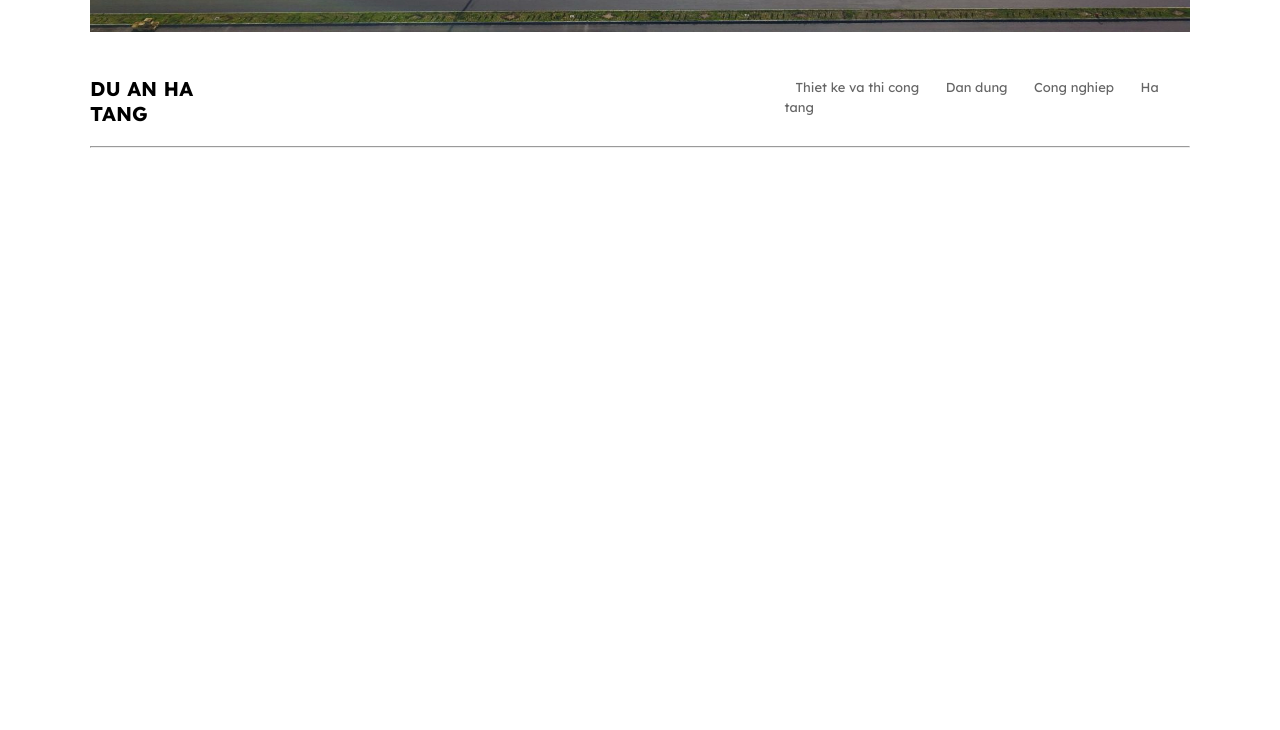
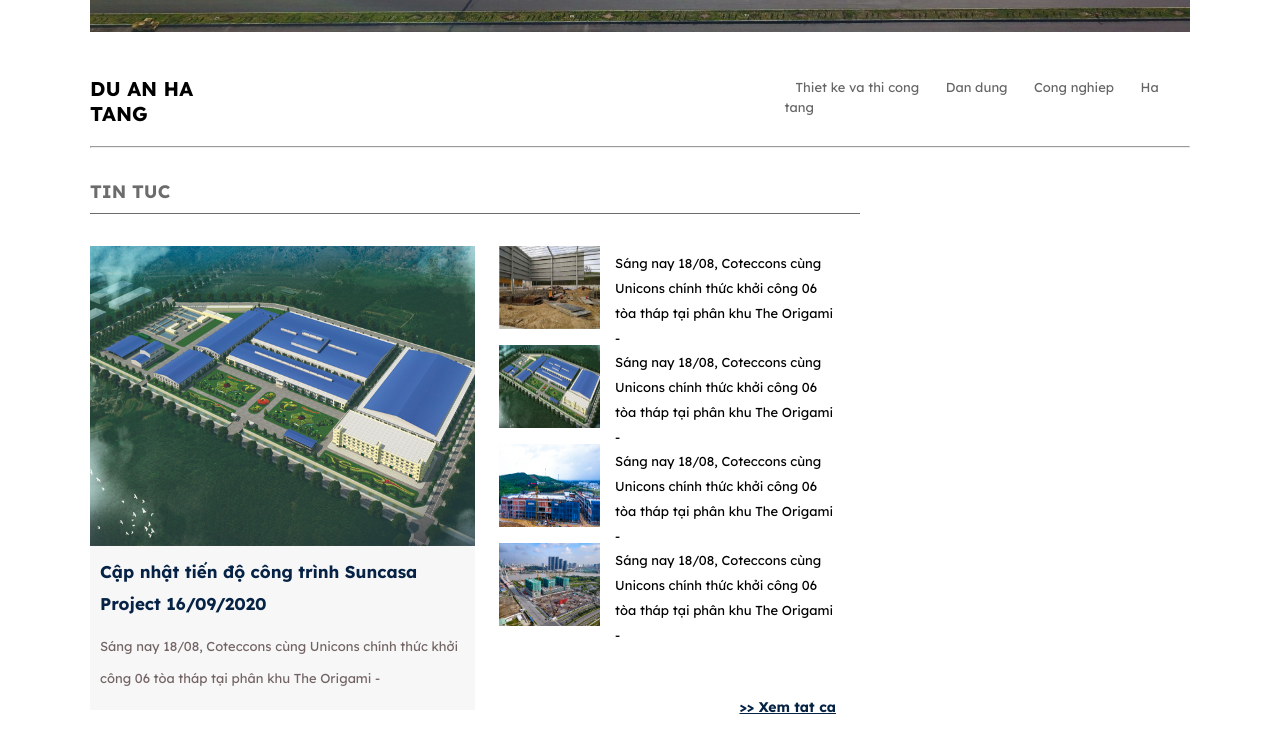
Before and after one commit to HongChi2208/HongChi2208.github.io, a plain HTML site: page index.html in a window 1280 px wide. Shown: the part 604-1334 px from the top of the page. Before the commit the page ends 800 px from the top, so only its background shows below. Drawn offline with Linux system fonts and the light colour scheme.

Commit message:
second 4/4/2021

```diff
--- a/index.html
+++ b/index.html
@@ -13,7 +13,7 @@
     <div class="row">
         <div class="header__left">
             <div class="header__logo">
-                <a href="#">
+                <a href="#" class="header__link">
                     <img src="./image/goldenlotuscons.png" alt="">
                 </a>
             </div>
@@ -86,6 +86,82 @@
     <hr>
 </div>
 <!-- end project -->
+<!--start new  -->
+<div class="main">
+    <div class="main__left">
+        <div class="new__title">
+            <h1>Tin tuc</h1>
+        </div>
+        <div class="new">
+
+            <div class="new__left">
+                <a href="#" class="new__top_left">
+                    <div class="new__left__img">
+                        <img src="./image/img-1.jpg" alt="">
+                    </div>
+                    <div class="new__left__text">
+                        <h2>Cập nhật tiến độ công trình Suncasa Project 16/09/2020</h2>
+                        <p>Sáng nay 18/08, Coteccons cùng Unicons chính thức khởi công 06 tòa tháp
+                            tại phân khu The Origami -</p>
+                    </div>
+                </a>
+
+            </div>
+            <div class="new__right">
+                <ul>
+                    <li>
+                        <a href="#" class="new__right__list">
+                            <div class="new__right__img">
+                                <img src="./image/thumnail.jpg" alt="">
+                            </div>
+                            <div class="new__right__text">
+                                <p>Sáng nay 18/08, Coteccons cùng Unicons chính thức khởi công
+                                    06 tòa tháp tại phân khu The Origami -</p>
+                            </div>
+                        </a>
+                    </li>
+                    <li>
+                        <a href="#" class="new__right__list">
+                            <div class="new__right__img">
+                                <img src="./image/770x400-4.jpg" alt="">
+                            </div>
+                            <div class="new__right__text">
+                                <p>Sáng nay 18/08, Coteccons cùng Unicons chính thức khởi công
+                                    06 tòa tháp tại phân khu The Origami -</p>
+                            </div>
+                        </a>
+                    </li>
+                    <li>
+                        <a href="#" class="new__right__list">
+                            <div class="new__right__img">
+                                <img src="./image/770x400-1.jpg" alt="">
+                            </div>
+                            <div class="new__right__text">
+                                <p>Sáng nay 18/08, Coteccons cùng Unicons chính thức khởi công
+                                    06 tòa tháp tại phân khu The Origami -</p>
+                            </div>
+                        </a>
+                    </li>
+                    <li>
+                        <a href="#" class="new__right__list">
+                            <div class="new__right__img">
+                                <img src="./image/DJI_0100.jpg" alt="">
+                            </div>
+                            <div class="new__right__text">
+                                <p>Sáng nay 18/08, Coteccons cùng Unicons chính thức khởi công
+                                    06 tòa tháp tại phân khu The Origami -</p>
+                            </div>
+                        </a>
+                    </li>
+                    <li><a href="#" class="view__all">>> Xem tat ca</a></li>
+                </ul>
+            </div>
+        </div>
+    </div>
+    <div class="main__right"></div>
+</div>
+
+<!-- end new -->
 </div>
 <!-- end body -->
 
--- a/style.css
+++ b/style.css
@@ -13,40 +13,48 @@ body {
 }
 .header__left {
     display: flex;
-    width: inherit;
+
+    align-items: center;
 }
-.header__logo a img {
-    width: 46%;
+.header__link {
+    display: block;
+    width: 216px;
+
+}
+.header__logo a img{
+    width: 100%;
     padding-top: 11px;
 }
-.header__logo {
-    margin-right: -210px;
-}
+
 .header__slogan {
-    padding-top: 13px;
+    /* padding-top: 13px; */
     font-weight: 600;
     color: red;
-    padding-right: 15px;
+    /* padding-right: 15px; */
+}
+.header__slogan p{
+    margin-left: 29px;
 }
 .header__search img {
     vertical-align: middle;
-    width: 6.8%;
+    width: 8.8%;
     margin-left: -34px;
     margin-top: -2px;
 }
 
 
 .header__right {
-    padding-left: 155px;
+    /* padding-left: 155px; */
     text-align: -webkit-right;
+    margin-left: 341px;
+
 }
 .header__flag {
     margin-bottom: 22px;
 }
 .header__flag img {
     padding-left: 17px;
-    width: 9%;
-}
+    width: 12%;}
 input#search {
     padding: 5px 30px;
 }
@@ -148,4 +156,106 @@ li#chi {
 }
 hr {
     margin-top: 20px;
+    margin-bottom: 30px;
 }
+/* start main */
+.main__left {
+    width: 70%;
+    /* height: 200px; */
+}
+.main__right {
+    width: 30%;
+    /* height: 200px; */
+}
+.new {
+    display: flex;
+}
+.new .new__left{
+    width: 50%;
+    /* height: 200px; */
+    background: #f7f7f7;
+}
+.new .new__right{
+    width: 50%;
+    height: 464px;
+    /* margin-left: 5px; */
+}
+.new__left__img img {
+    width: 100%;
+    height: 300px;
+}
+.new__left__text {
+    padding: 10px;
+    line-height: 2rem;
+}
+.new__left__img {
+    height: 300px;
+}
+a.new__top_left {
+    text-decoration: none;
+}
+.new__left__text h2 {
+    text-decoration: none;
+    font-size: 17px;
+    color: #062245;
+    font-weight: 700;
+    margin-bottom: 10px;
+}
+.new__left__text p {
+    font-size: 13px;
+    color: #736464;
+}
+.new__right__img {
+    width: 30%;
+}
+.new__right__img img {
+    width: 100%;
+    height: 100%;
+}
+.new__right__list {
+    display: flex;
+}
+.new__right ul li{
+    padding: 0 1.5rem;
+    margin-bottom: 1rem;
+    list-style-type: none;
+}
+.new__right__list {
+    text-decoration: none;
+}
+.main__left .new__title h1 {
+    border-bottom: 1px solid #6B6C6C;
+    color: #6B6C6C;
+    font-weight: bold;
+    padding-bottom: 10px;
+    margin-top: 2rem;
+    margin-bottom: 2rem;
+    text-transform: uppercase;
+    font-size: 18px;
+}
+.new__right__text {
+    width: 70%;
+    height: 83px;
+}
+.new__right__text p {
+    font-size: 13px;
+    padding: 5px;
+    margin-left: 10px;
+    color: black;
+    width: 100%;
+    height: 83px;
+    line-height: 25px;
+}
+.new__right ul li a:hover {
+    text-decoration: underline;
+}
+.new__right ul li:last-of-type {
+    text-align: end;
+    font-weight: bold;
+    font-size: 14px;
+    margin-top: 72px;
+}
+.view__all {
+    color: #062245;
+}
+/* end main */
```
